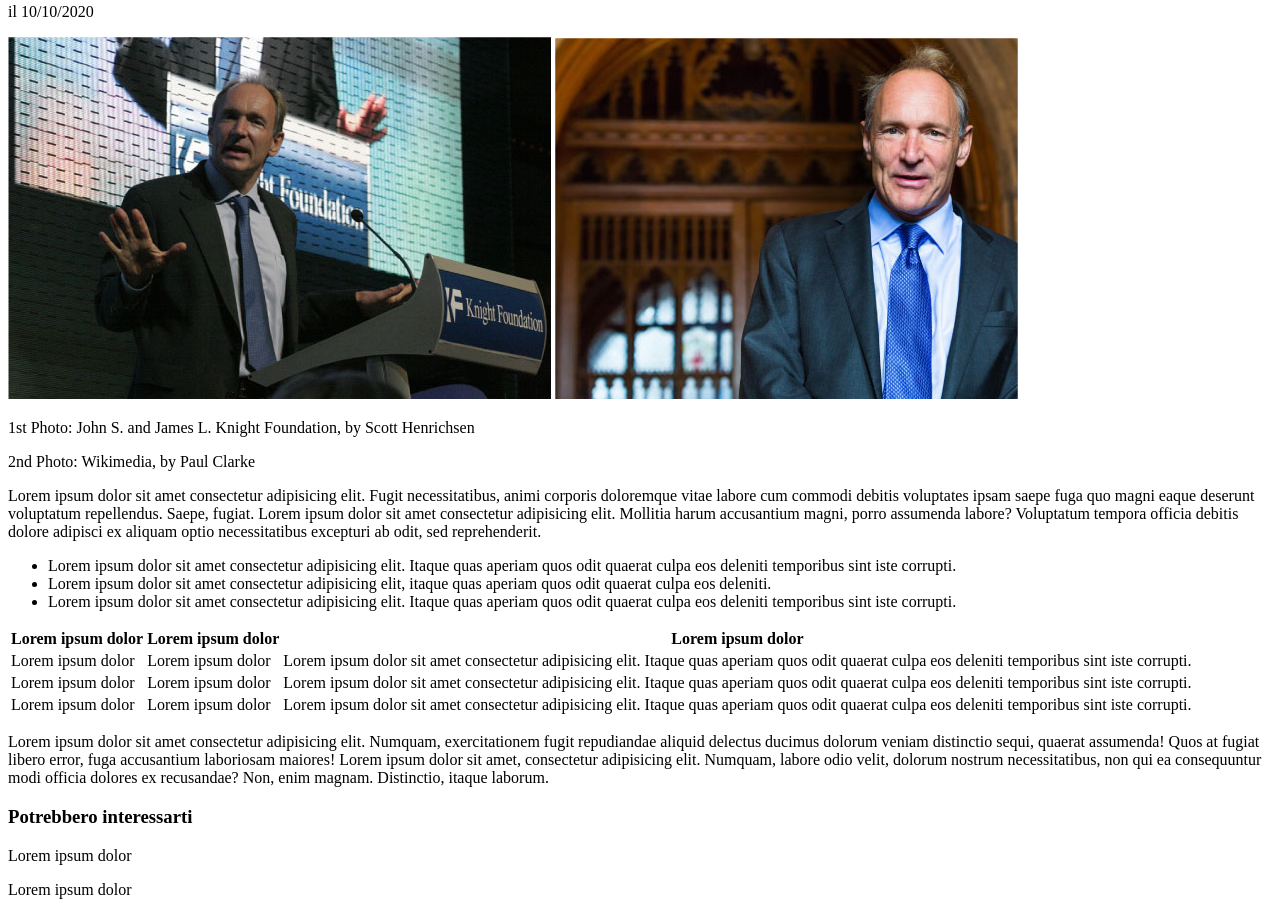
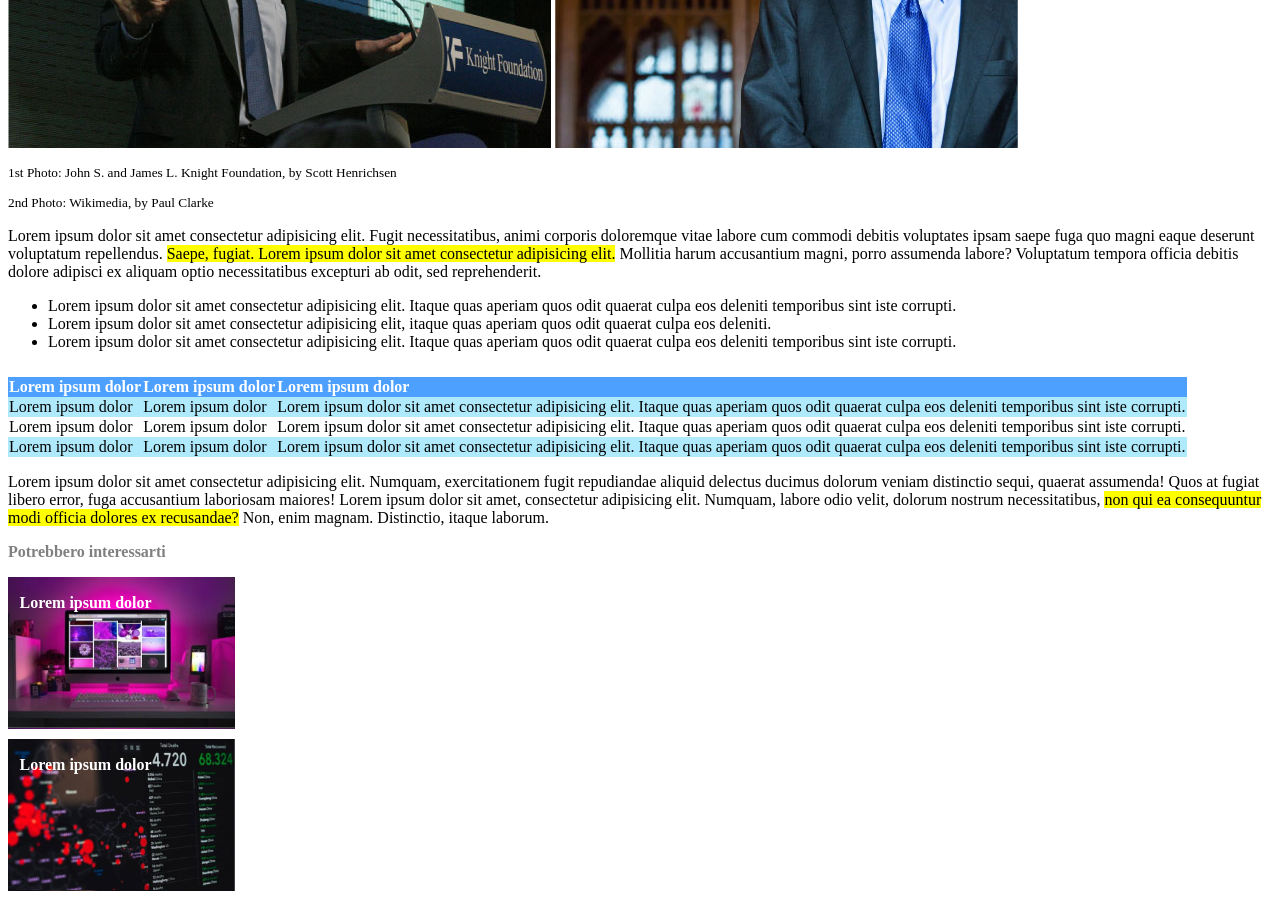
Before and after one commit to cristianmoletto/html-css-booleaner, a plain HTML site: page index.html in a window 1280 px wide. Shown: the part 437-1352 px from the top of the page. Drawn offline with Linux system fonts and the light colour scheme.

Commit message:
feat: building css (wip)

```diff
--- a/css/style.css
+++ b/css/style.css
@@ -0,0 +1,91 @@
+.header-bar {
+    padding-top: 30px;
+    margin: none;
+    background-color: rgb(78, 160, 255);
+    background-image: url(../img/pattern.png);
+    background-size: 30%;
+}
+
+.header-img {
+    width: 200px;
+}
+
+.section-title {
+    text-spacing-trim: space-first;
+}
+
+.grey-bold-text {
+    color: grey;
+    font-size: 12pt;
+    font-weight: 550;
+
+}
+
+a {
+    color: rgb(46, 192, 255);
+    text-decoration: none;
+}
+
+.small-grey-text {
+    color: grey;
+    font-size: 10pt;
+
+}
+
+.small-black-text {
+    font-size: 10pt;
+
+}
+
+.yellow-text {
+    background-color: yellow;
+
+}
+
+.table {
+    margin: none;
+    text-align: left;
+    border-spacing: 0cap;
+
+}
+
+.blue-row {
+    background-color: rgb(78, 160, 255);
+    margin: none;
+    color: white;
+}
+
+
+.light-blue-row {
+    background-color: rgb(175, 234, 252);
+    margin: none;
+
+}
+
+.img-background1 {
+    background-image: url(../img/monitor.jpg);
+    width: 225px;
+    height: 150px;
+    color: white;
+    text-indent: 1cap;
+    padding: 1px;
+    font-weight: bold;
+    margin-bottom: 10px;
+    background-size: contain;
+}
+
+.img-background2 {
+    background-image: url(../img/graph.jpg);
+    width: 225px;
+    height: 150px;
+    color: white;
+    text-indent: 1cap;
+    padding: 1px;
+    font-weight: bold;
+    background-size: contain;
+
+}
+
+.padding-basic {
+    padding-bottom: 10px;
+}
--- a/index.html
+++ b/index.html
@@ -8,7 +8,7 @@
 </head>
 <body>
     <!-- Header the Booleaner-->
-    <header>
+    <header class ="header-bar">
         <img class="header-img" src="./img/logo.svg" alt="logo booleaner">
     </header>
 
@@ -16,7 +16,7 @@
     <main>
 
         <!-- sezione titolo -->
-        <section>
+        <section class="title-section">
             <h1>Internet deve essere al servizio del "bene pubblico": il manifesto di Tim Berners-Lee</h1>
             <h3 class="grey-bold-text">Scritto da <a href="https://boolean.careers/" >The Booleaner</a></h3>
             <p class="small-grey-text">il 10/10/2020</p>
@@ -39,13 +39,13 @@
 
         <!-- sezione primo paragrafo -->
         <div>
-            <p class="basic-text">Lorem ipsum dolor sit amet consectetur adipisicing elit. Fugit necessitatibus, animi corporis doloremque vitae labore cum commodi debitis voluptates ipsam saepe fuga quo magni eaque deserunt voluptatum repellendus. Saepe, fugiat. Lorem ipsum dolor sit amet consectetur adipisicing elit. Mollitia harum accusantium magni, porro assumenda labore? Voluptatum tempora officia debitis dolore adipisci ex aliquam optio necessitatibus excepturi ab odit, sed reprehenderit.</p>
+            <p class="basic-text" class="padding-basic">Lorem ipsum dolor sit amet consectetur adipisicing elit. Fugit necessitatibus, animi corporis doloremque vitae labore cum commodi debitis voluptates ipsam saepe fuga quo magni eaque deserunt voluptatum repellendus. <span class="yellow-text">Saepe, fugiat. Lorem ipsum dolor sit amet consectetur adipisicing elit.</span> Mollitia harum accusantium magni, porro assumenda labore? Voluptatum tempora officia debitis dolore adipisci ex aliquam optio necessitatibus excepturi ab odit, sed reprehenderit.</p>
 
         </div>
 
         <!-- sezione lista -->
         <div>
-            <ul>
+            <ul class="padding-basic">
                 <li>Lorem ipsum dolor sit amet consectetur adipisicing elit. Itaque quas aperiam quos odit quaerat culpa eos deleniti temporibus sint iste corrupti.</li>
                 <li>Lorem ipsum dolor sit amet consectetur adipisicing elit, itaque quas aperiam quos odit quaerat culpa eos deleniti.</li>
                <li>Lorem ipsum dolor sit amet consectetur adipisicing elit. Itaque quas aperiam quos odit quaerat culpa eos deleniti temporibus sint iste corrupti.</li>
@@ -57,8 +57,8 @@
 
         <!-- sezione tabella -->
         <div>
-            <table>
-                <thead>
+            <table class="table" class="padding-basic">
+                <thead class="blue-row">
                     <tr>
                         <th>Lorem ipsum dolor</th>
                         <th>Lorem ipsum dolor</th>
@@ -66,7 +66,7 @@
                     </tr>
                 </thead>
                 <tbody>
-                    <tr>
+                    <tr class="light-blue-row">
                         <td>Lorem ipsum dolor</td>
                         <td>Lorem ipsum dolor</td>
                         <td>Lorem ipsum dolor sit amet consectetur adipisicing elit. Itaque quas aperiam quos odit quaerat culpa eos deleniti temporibus sint iste corrupti.</td>
@@ -76,7 +76,7 @@
                         <td>Lorem ipsum dolor</td>
                         <td>Lorem ipsum dolor sit amet consectetur adipisicing elit. Itaque quas aperiam quos odit quaerat culpa eos deleniti temporibus sint iste corrupti.</td>
                     </tr>
-                    <tr>
+                    <tr class="light-blue-row">
                         <td>Lorem ipsum dolor</td>
                         <td>Lorem ipsum dolor</td>
                         <td>Lorem ipsum dolor sit amet consectetur adipisicing elit. Itaque quas aperiam quos odit quaerat culpa eos deleniti temporibus sint iste corrupti.</td>
@@ -88,14 +88,14 @@
 
         <!-- sezione secondo paragrafo -->
         <div>
-            <p class="basic-text">Lorem ipsum dolor sit amet consectetur adipisicing elit. Numquam, exercitationem fugit repudiandae aliquid delectus ducimus dolorum veniam distinctio sequi, quaerat assumenda! Quos at fugiat libero error, fuga accusantium laboriosam maiores! Lorem ipsum dolor sit amet, consectetur adipisicing elit. Numquam, labore odio velit, dolorum nostrum necessitatibus, <span class="yellow-text">non qui ea consequuntur modi officia dolores ex recusandae?</span> Non, enim magnam. Distinctio, itaque laborum.
+            <p class="basic-text" class="padding-basic">Lorem ipsum dolor sit amet consectetur adipisicing elit. Numquam, exercitationem fugit repudiandae aliquid delectus ducimus dolorum veniam distinctio sequi, quaerat assumenda! Quos at fugiat libero error, fuga accusantium laboriosam maiores! Lorem ipsum dolor sit amet, consectetur adipisicing elit. Numquam, labore odio velit, dolorum nostrum necessitatibus, <span class="yellow-text">non qui ea consequuntur modi officia dolores ex recusandae?</span> Non, enim magnam. Distinctio, itaque laborum.
             </p>
 
         </div>
 
         <!-- sezione immagini suggerite -->
         <section>
-            <h3 class="grey-bold-text">Potrebbero interessarti</h3>
+            <h3 class="grey-bold-text"><strong>Potrebbero interessarti</strong></h3>
             <div class="img-background1">
                 <p class="overlay-white-text">Lorem ipsum dolor</p>
             </div>
```
